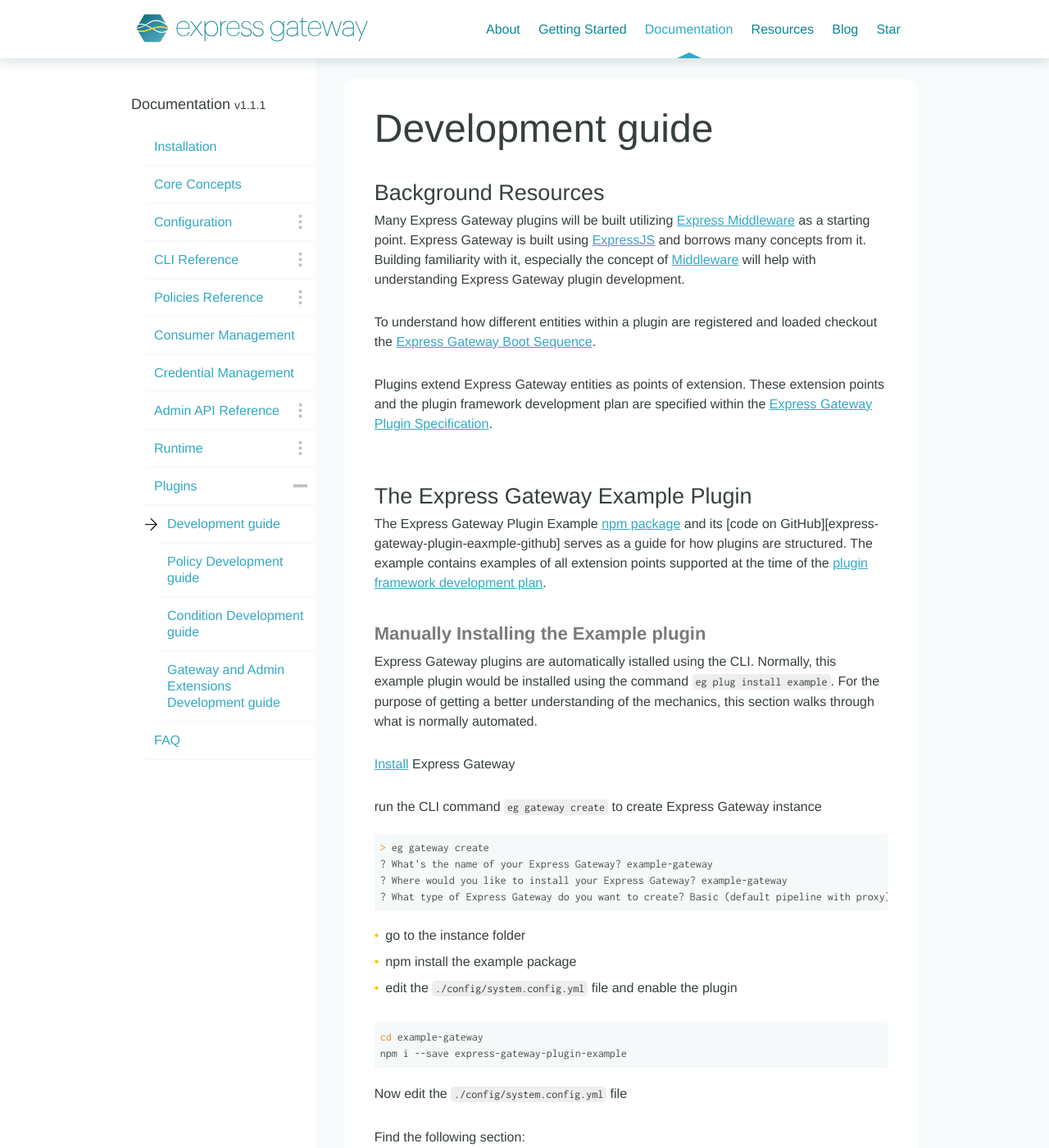
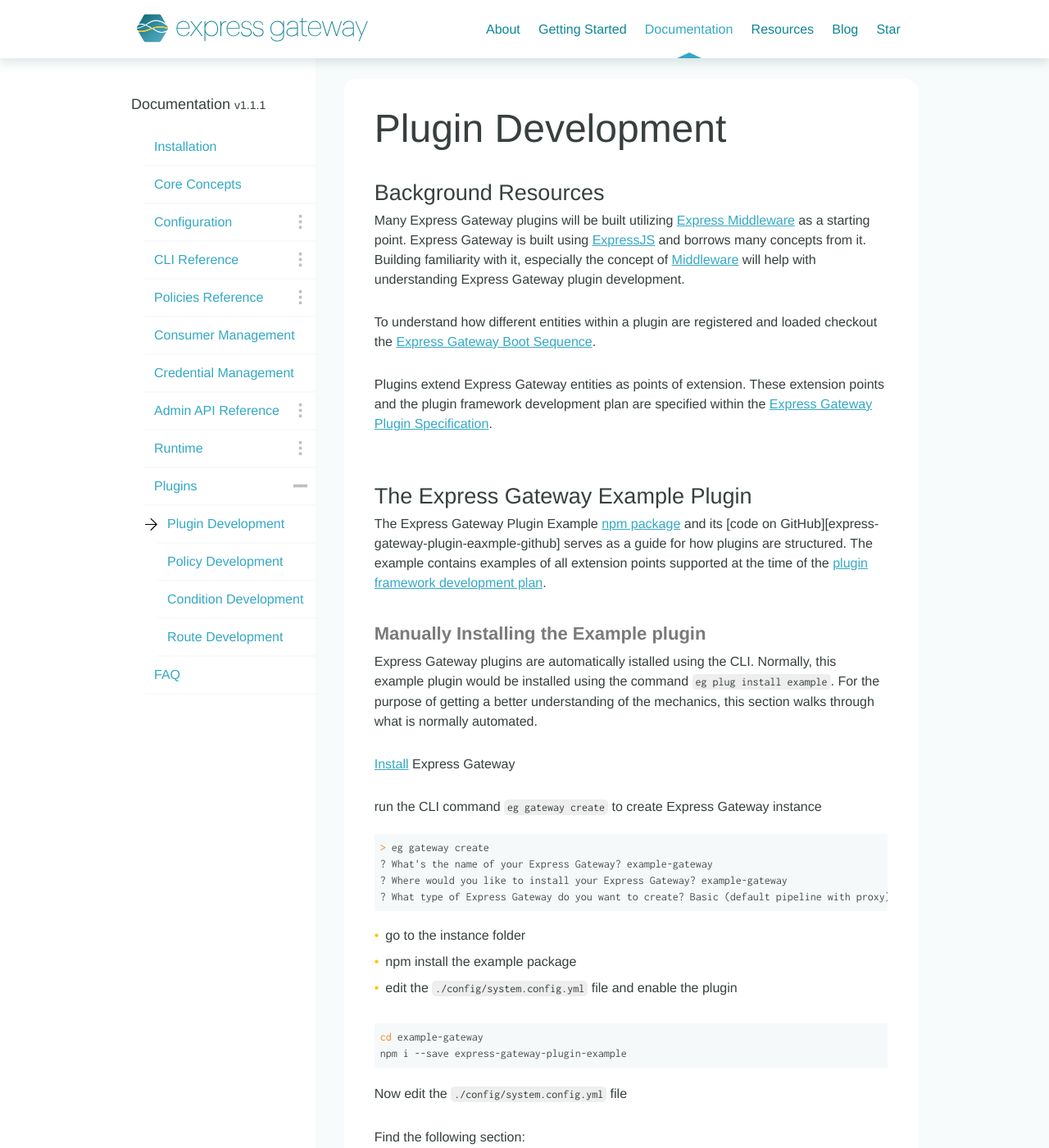
Before and after one commit to ExpressGateway/express-gateway.io, a Jekyll site: the page built from docs/plugins/plugin-development.md, in a window 1280 px wide and 1400 px high. Shown: the whole window at 82% size. Built offline with Jekyll 4.4.1, drawn with Linux system fonts in a browser that asks for light colours; nearby versions of some CDN libraries; some web fonts are replaced; comment, search, counter and statistics services are not loaded; some of the changed text lies outside the part shown.

Commit message:
renamed guides

````diff
--- a/docs/configuration/system.config.yml/plugins.md
+++ b/docs/configuration/system.config.yml/plugins.md
@@ -31,4 +31,4 @@
 [Plugin Installation Guide]({{ site.baseurl}} {% link docs/plugins/index.md %})
 
 And Plugin Development guide:
-[Development Guide]({{ site.baseurl}} {% link docs/plugins/development-guide.md %})
+[Development Guide]({{ site.baseurl}} {% link docs/plugins/plugin-development.md %})
--- a/docs/plugins/condition-development-guide.md
+++ b/docs/plugins/condition-development.md
@@ -1,6 +1,6 @@
 ---
 layout: doc-section
-title:  "Condition Development guide"
+title:  "Condition Development"
 doc-order: 25.4
 ---
 
--- a/docs/plugins/development-guide.md
+++ b/docs/plugins/plugin-development.md
@@ -1,6 +1,6 @@
 ---
 layout: doc-section
-title:  "Development guide"
+title:  "Plugin Development"
 doc-order: 25.2
 ---
 ### Background Resources
@@ -142,12 +142,12 @@
   }
 }
 ```
-### Extension Point Development Guides
+### Extension Entities Development Guides
 The following guides describe how to create Express Gateway entities that can be bundled into a plugin to extend Express Gateway:
 <nav markdown="1">
-- [Policy Development guide]({{ site.baseurl}} {% link docs/plugins/policy-development-guide.md %})
-- [Condition Development guide]({{ site.baseurl}} {% link docs/plugins/condition-development-guide.md %})
-- [Gateway and Admin Extensions Development guide]({{ site.baseurl}} {% link docs/plugins/gateway-admin-extensions-development-guide.md %})
+- [Policy Development guide]({{ site.baseurl}} {% link docs/plugins/policy-development.md %})
+- [Condition Development guide]({{ site.baseurl}} {% link docs/plugins/condition-development.md %})
+- [Route Development guide]({{ site.baseurl}} {% link docs/plugins/route-development.md %})
 </nav>
 
 [express-gateway-installation]: {{ site.baseurl }}{% link docs/installation.md %}
--- a/docs/plugins/policy-development-guide.md
+++ b/docs/plugins/policy-development.md
@@ -1,6 +1,6 @@
 ---
 layout: doc-section
-title:  "Policy Development guide"
+title:  "Policy Development"
 doc-order: 25.3
 ---
 
--- a/docs/runtime/boot-sequence.md
+++ b/docs/runtime/boot-sequence.md
@@ -21,7 +21,7 @@
 The actual require statement is `require('plugin-name')(pluginContext)`.
 As the result Express Gateway will know about all entity extensions (policies, conditions etc.) that the plugin provides.
 
-Plugins provide a list of contents through the `PluginContext`. Details about `PluginContext` can be found in the [Plugin Development Guide]({{ site.baseurl}} {% link docs/plugins/development-guide.md %}).
+Plugins provide a list of contents through the `PluginContext`. Details about `PluginContext` can be found in the [Plugin Development Guide]({{ site.baseurl}} {% link docs/plugins/plugin-development.md %}).
 
 *Note:* At this stage no policies or conditions or middlewares are executed. As well as there are no http servers that can accept connections. Express Gateway is just collecting information about extensions.
 
````
Also changed, not shown: docs/plugins/gateway-admin-extensions-development-guide.md (deleted, +0 -48 lines), docs/plugins/route-development.md (added, +47 -0 lines).
